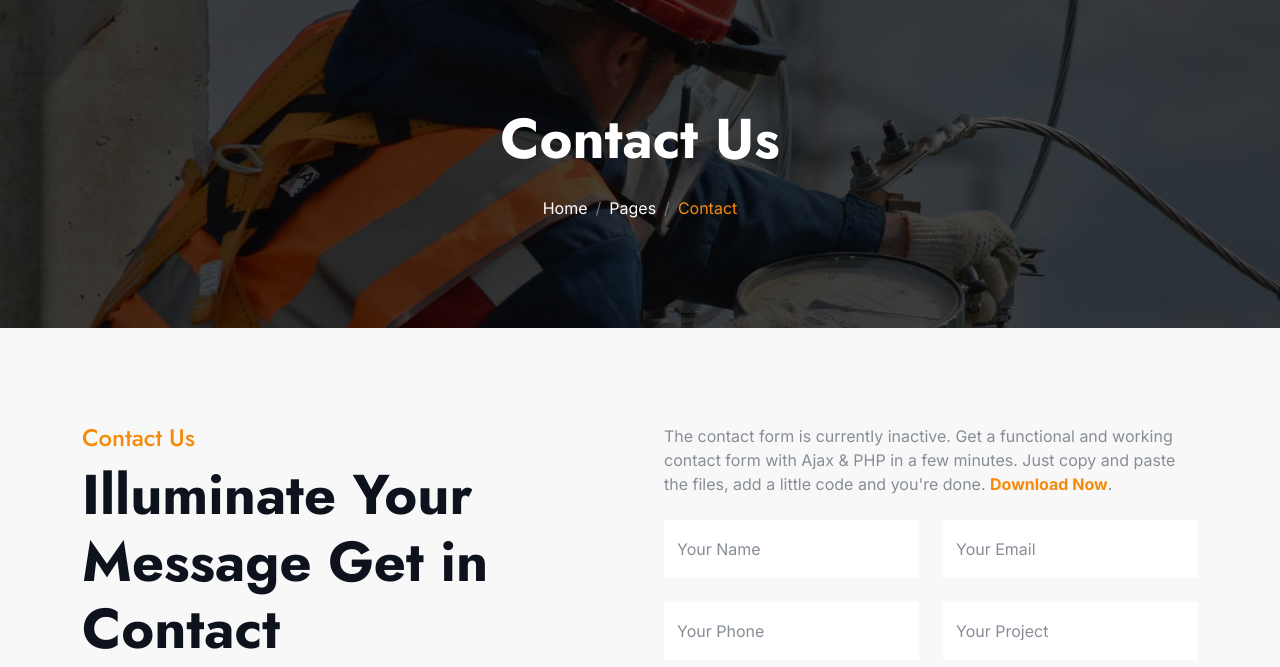
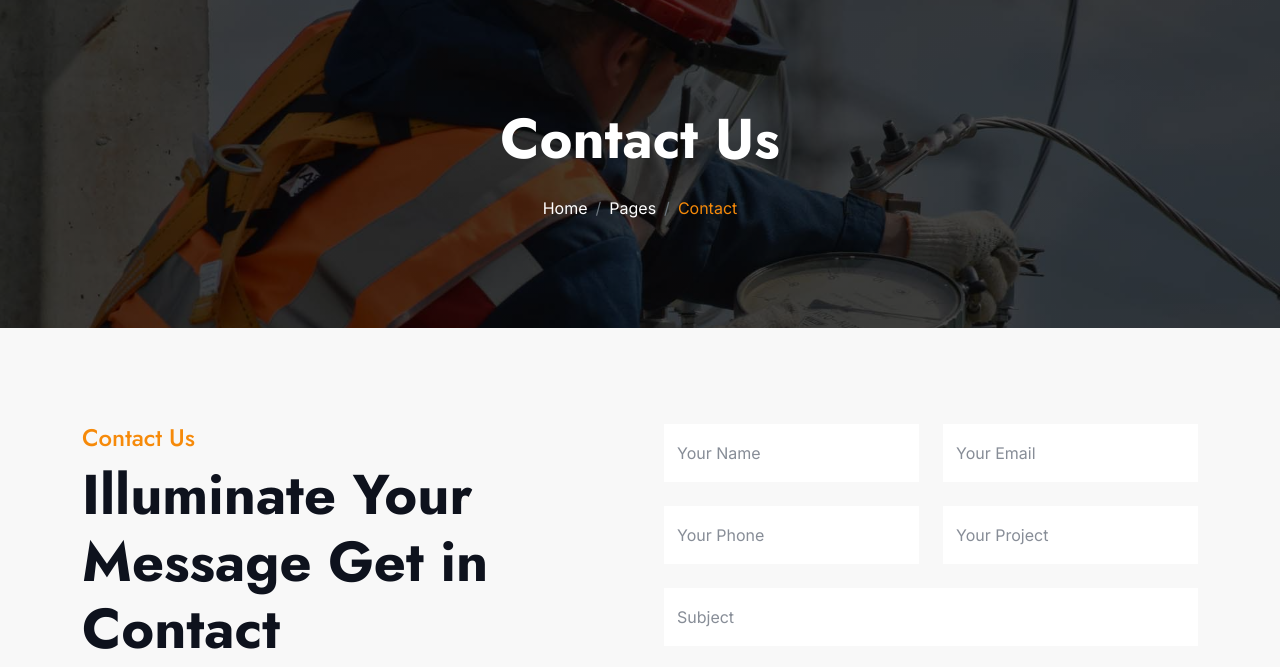
Before and after one commit to NV18Codes/sa-1, a plain HTML site: page contact.html in a window 1280 px wide. Shown: the part 128-795 px from the top of the page. Drawn offline with nearby package versions, Linux system fonts and the light colour scheme; a web font is replaced by a local one.

Commit message:
contact page

```diff
--- a/contact.html
+++ b/contact.html
@@ -208,7 +208,7 @@
                     </div>
                     <div class="col-lg-6 wow fadeInRight" data-wow-delay="0.4s">
                         <div>
-                            <p class="mb-4">The contact form is currently inactive. Get a functional and working contact form with Ajax & PHP in a few minutes. Just copy and paste the files, add a little code and you're done. <a class="text-primary fw-bold" href="https://htmlcodex.com/contact-form">Download Now</a>.</p>
+                            <!-- <p class="mb-4">The contact form is currently inactive. Get a functional and working contact form with Ajax & PHP in a few minutes. Just copy and paste the files, add a little code and you're done. <a class="text-primary fw-bold" href="https://htmlcodex.com/contact-form">Download Now</a>.</p> -->
                             <form>
                                 <div class="row g-4">
                                     <div class="col-lg-12 col-xl-6">
```
